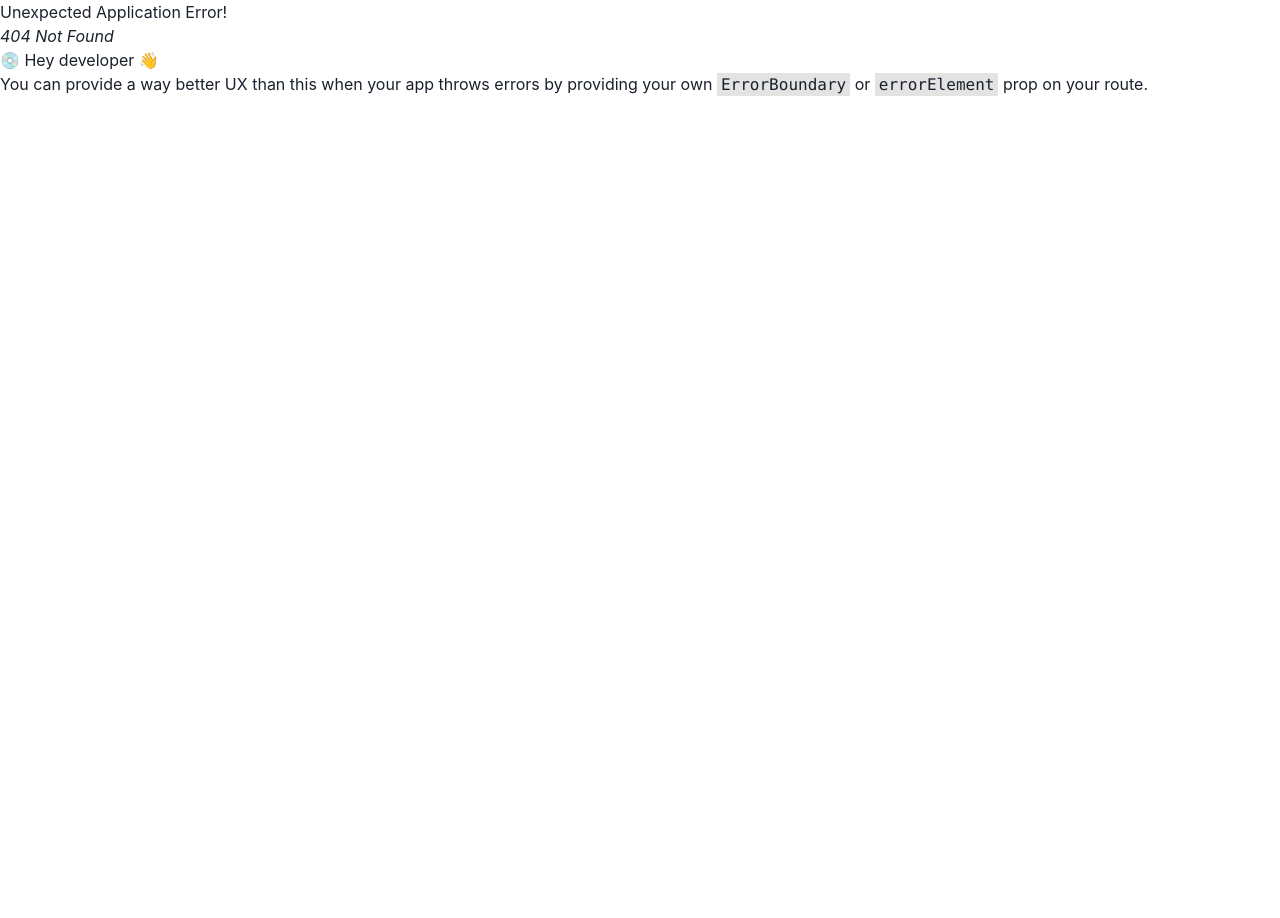
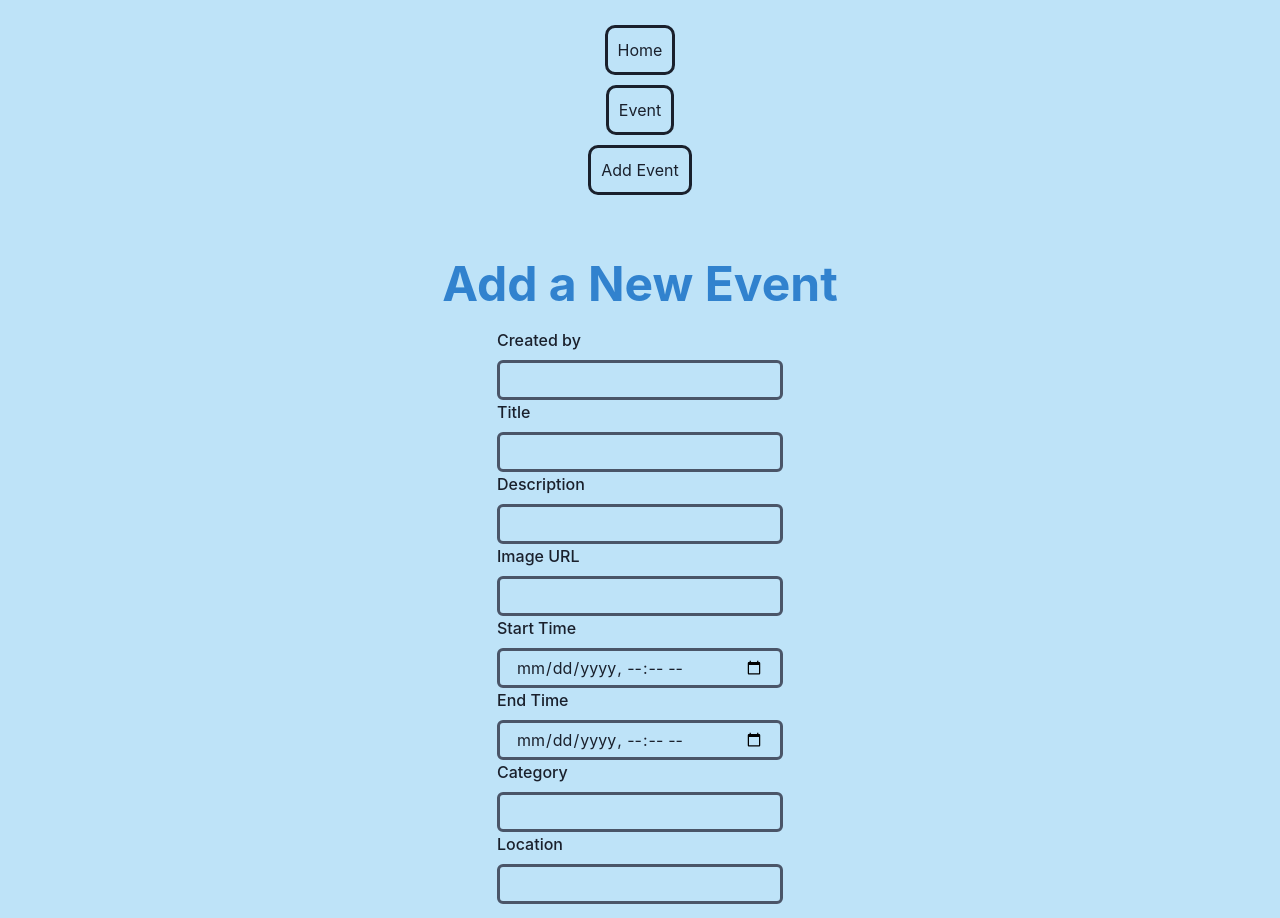
Before and after one commit to ilsenoor/Endproject-React-Advanced, a React (Vite) app: page /add-event in a window 1280 px wide. Before the commit this address had no page. Shown: the top 918 px of the page. Before the commit the page ends 800 px from the top, so only its background shows below. Built offline with nearby package versions, Linux system fonts and the light colour scheme.

Commit message:
Add add-event-form

```diff
--- a/src/components/Navigation.jsx
+++ b/src/components/Navigation.jsx
@@ -1,17 +1,30 @@
-import React from 'react';
-import { Link } from 'react-router-dom';
+import React from "react";
+import { Link } from "react-router-dom";
+import { Text, Box } from "@chakra-ui/react";
+import { AddEvent } from "../pages/AddEvent";
 
 export const Navigation = () => {
   return (
-    <nav>
-      <ul>
-        <li>
-          <Link to="/">Events</Link>
-        </li>
-        <li>
-          <Link to="/event/1">Event</Link>
-        </li>
-      </ul>
-    </nav>
+    <Box
+      width="100vw"
+      display="flex"
+      flexDirection="column"
+      justifyContent="flex-start"
+      alignItems="center"
+      padding="20px"
+      backgroundColor="blue.100"
+    >
+      <Text border="solid" borderRadius="10px" padding="10px" margin="5px">
+        <Link to="/">Home</Link>
+      </Text>
+      <Text border="solid" borderRadius="10px" padding="10px" margin="5px">
+        <Link to="/event/1">Event</Link>
+      </Text>
+      <Text border="solid" borderRadius="10px" padding="10px" margin="5px">
+        <Link to="/add-event" element={<AddEvent />}>
+          Add Event
+        </Link>
+      </Text>
+    </Box>
   );
 };
--- /dev/null
+++ b/src/pages/AddEvent.jsx
@@ -0,0 +1,167 @@
+import React, { useState } from "react";
+import {
+  Box,
+  Button,
+  Input,
+  FormControl,
+  FormLabel,
+  Heading,
+} from "@chakra-ui/react";
+import { Form } from "react-router-dom";
+
+export const AddEvent = () => {
+  const [createdBy, setCreatedBy] = useState("");
+  const [title, setTitle] = useState("");
+  const [description, setDescription] = useState("");
+  const [image, setImage] = useState("");
+  const [startTime, setStartTime] = useState("");
+  const [endTime, setEndTime] = useState("");
+  const [categoryIds, setCategoryIds] = useState("");
+  const [location, setLocation] = useState("");
+
+  const handleSubmit = async (event) => {
+    event.preventDefault();
+    const eventData = {
+      createdBy,
+      title,
+      description,
+      image,
+      startTime,
+      endTime,
+      categoryIds,
+      location,
+    };
+    console.log(eventData);
+
+    // Asynchrone fetch-aanroep om data naar je server te sturen
+    const response = await fetch("http://localhost:3000/events", {
+      method: "POST",
+      body: JSON.stringify(eventData),
+      headers: { "Content-Type": "application/json" },
+    });
+
+    if (response.ok) {
+      console.log("Event successfully submitted");
+    } else {
+      console.error("Failed to submit event");
+    }
+  };
+
+  return (
+    <Box
+      width="100vw"
+      minHeight="100vh"
+      display="flex"
+      flexDirection="column"
+      justifyContent="flex-start"
+      alignItems="center"
+      padding="20px"
+      backgroundColor="blue.100"
+    >
+      <Heading size={["lg", "xl", "2xl"]} textColor="blue.500" margin="20px">
+        Add a New Event
+      </Heading>
+      <Form onSubmit={handleSubmit}>
+        <FormControl>
+          <FormLabel>Created by</FormLabel>
+          <Input
+            type="text"
+            name="created-by"
+            value={createdBy}
+            onChange={(e) => setCreatedBy(e.target.value)}
+            border="solid"
+            borderColor="gray.600"
+            required
+          />
+        </FormControl>
+        <FormControl>
+          <FormLabel>Title</FormLabel>
+          <Input
+            type="text"
+            name="title"
+            value={title}
+            onChange={(e) => setTitle(e.target.value)}
+            border="solid"
+            borderColor="gray.600"
+            required
+          />
+        </FormControl>
+        <FormControl>
+          <FormLabel>Description</FormLabel>
+          <Input
+            type="text"
+            name="description"
+            value={description}
+            onChange={(e) => setDescription(e.target.value)}
+            border="solid"
+            borderColor="gray.600"
+            required
+          />
+        </FormControl>
+        <FormControl>
+          <FormLabel>Image URL</FormLabel>
+          <Input
+            type="text"
+            name="image"
+            value={image}
+            onChange={(e) => setImage(e.target.value)}
+            border="solid"
+            borderColor="gray.600"
+            required
+          />
+        </FormControl>
+        <FormControl>
+          <FormLabel>Start Time</FormLabel>
+          <Input
+            type="datetime-local"
+            name="startTime"
+            value={startTime}
+            onChange={(e) => setStartTime(e.target.value)}
+            border="solid"
+            borderColor="gray.600"
+            required
+          />
+        </FormControl>
+        <FormControl>
+          <FormLabel>End Time</FormLabel>
+          <Input
+            type="datetime-local"
+            name="endTime"
+            value={endTime}
+            onChange={(e) => setEndTime(e.target.value)}
+            border="solid"
+            borderColor="gray.600"
+            required
+          />
+        </FormControl>
+        <FormControl>
+          <FormLabel>Category</FormLabel>
+          <Input
+            type="text"
+            name="categoryIds"
+            value={categoryIds}
+            onChange={(e) => setCategoryIds(e.target.value)}
+            border="solid"
+            borderColor="gray.600"
+            required
+          />
+        </FormControl>
+        <FormControl>
+          <FormLabel>Location</FormLabel>
+          <Input
+            type="text"
+            name="location"
+            value={location}
+            onChange={(e) => setLocation(e.target.value)}
+            border="solid"
+            borderColor="gray.600"
+            required
+          />
+        </FormControl>
+        <Button mt={4} type="submit" colorScheme="teal">
+          Submit
+        </Button>
+      </Form>
+    </Box>
+  );
+};
--- a/src/pages/EventPage.jsx
+++ b/src/pages/EventPage.jsx
@@ -1,5 +1,6 @@
 import React, { useEffect, useState } from "react";
 import { useParams } from "react-router-dom";
+import { Box, Text } from "@chakra-ui/react";
 
 export const EventPage = () => {
   const { id } = useParams();
@@ -7,7 +8,7 @@ export const EventPage = () => {
 
   useEffect(() => {
     const fetchEventDetails = async () => {
-      const response = await fetch(`http://localhost:3000/events/${id}`);
+      const response = await fetch(`http://localhost:3000/events/${eventId}`);
       const eventDetails = await response.json();
       setEventDetails(events);
     };
@@ -15,18 +16,27 @@ export const EventPage = () => {
   }, [id]);
 
   return (
-    <div>
-      <h1>Event Detail Page</h1>
-      <h2>{event.title}</h2>
-      <p>Description: {event.description}</p>
+    <Box
+      width="100vw"
+      minHeight="100vh"
+      display="flex"
+      flexDirection="column"
+      justifyContent="flex-start"
+      alignItems="center"
+      padding="20px"
+      backgroundColor="blue.100"
+    >
+      <Text>Event Detail Page</Text>
+      <Text>{event.title}</Text>
+      <Text>Description: {event.description}</Text>
       <img
         src={event.image}
         alt={event.title}
         style={{ maxWidth: "50%", height: "50%" }}
       />
-      <p>Starting time: {event.startTime}</p>
-      <p>End time: {event.endTime}</p>
-      <p>Created by: {event.createdBy}</p>
-    </div>
+      <Text>Starting time: {event.startTime}</Text>
+      <Text>End time: {event.endTime}</Text>
+      <Text>Created by: {event.createdBy}</Text>
+    </Box>
   );
 };
--- a/src/pages/EventsPage.jsx
+++ b/src/pages/EventsPage.jsx
@@ -3,6 +3,7 @@ import { Heading } from "@chakra-ui/react";
 import { useEffect, useState } from "react";
 import { Card } from "@chakra-ui/react";
 import { Link } from "react-router-dom";
+import { Box, Center, Input, Text } from "@chakra-ui/react";
 
 export const EventsPage = () => {
   const [events, setEvents] = useState([]);
@@ -17,9 +18,36 @@ export const EventsPage = () => {
   }, []);
 
   return (
-    <div className="eventsPage">
-      <Heading>List of events</Heading>
-      <ul style={{ listStyleType: "none", padding: 0 }}>
+    <Box
+      width="100vw"
+      minHeight="100vh"
+      display="flex"
+      flexDirection="column"
+      justifyContent="flex-start"
+      alignItems="center"
+      padding="20px"
+      backgroundColor="blue.100"
+    >
+      <Heading
+        textAlign="center"
+        size={["lg", "xl", "2xl"]}
+        textColor="blue.500"
+      >
+        Welcome to our eventspage
+      </Heading>
+
+      <Center>
+        <Input
+          type="text"
+          w={["90vw", "60vw", "60vw", "30vw"]}
+          //onChange={handleChange}
+          placeholder="Search events..."
+          bg="gray.200"
+          margin="20px"
+        />
+      </Center>
+
+      <Box>
         {events.map((event) => (
           <Link to={`/event/${event.id}`} key={event.id}>
             <Card
@@ -28,22 +56,27 @@ export const EventsPage = () => {
               borderColor="blackAlpha.900"
               p={4}
               m={4}
+              width="50%"
+              alignItems="center"
             >
-              <li>Event: {event.title}</li>
-              <li>Description: {event.description}</li>
-              <li>
+              <Text>Event: {event.title}</Text>
+              <Text>Description: {event.description}</Text>
+              <Text>
                 <img
                   src={event.image}
                   alt={event.title}
                   style={{ maxWidth: "100%", height: "auto" }}
                 />
-              </li>
-              <li>Starting time: {event.startTime}</li>
-              <li>End time: {event.endTime}</li>
+              </Text>
+              <Text>Starting time: {event.startTime}</Text>
+              <Text>End time: {event.endTime}</Text>
             </Card>
           </Link>
         ))}
-      </ul>
-    </div>
+      </Box>
+      <Box border="solid" borderRadius="10px" padding="10px" margin="5px">
+        <Link to={`/add-event`}>Add Event</Link>
+      </Box>
+    </Box>
   );
 };
```
Also changed, not shown: src/main.jsx (+17 -12 lines).
